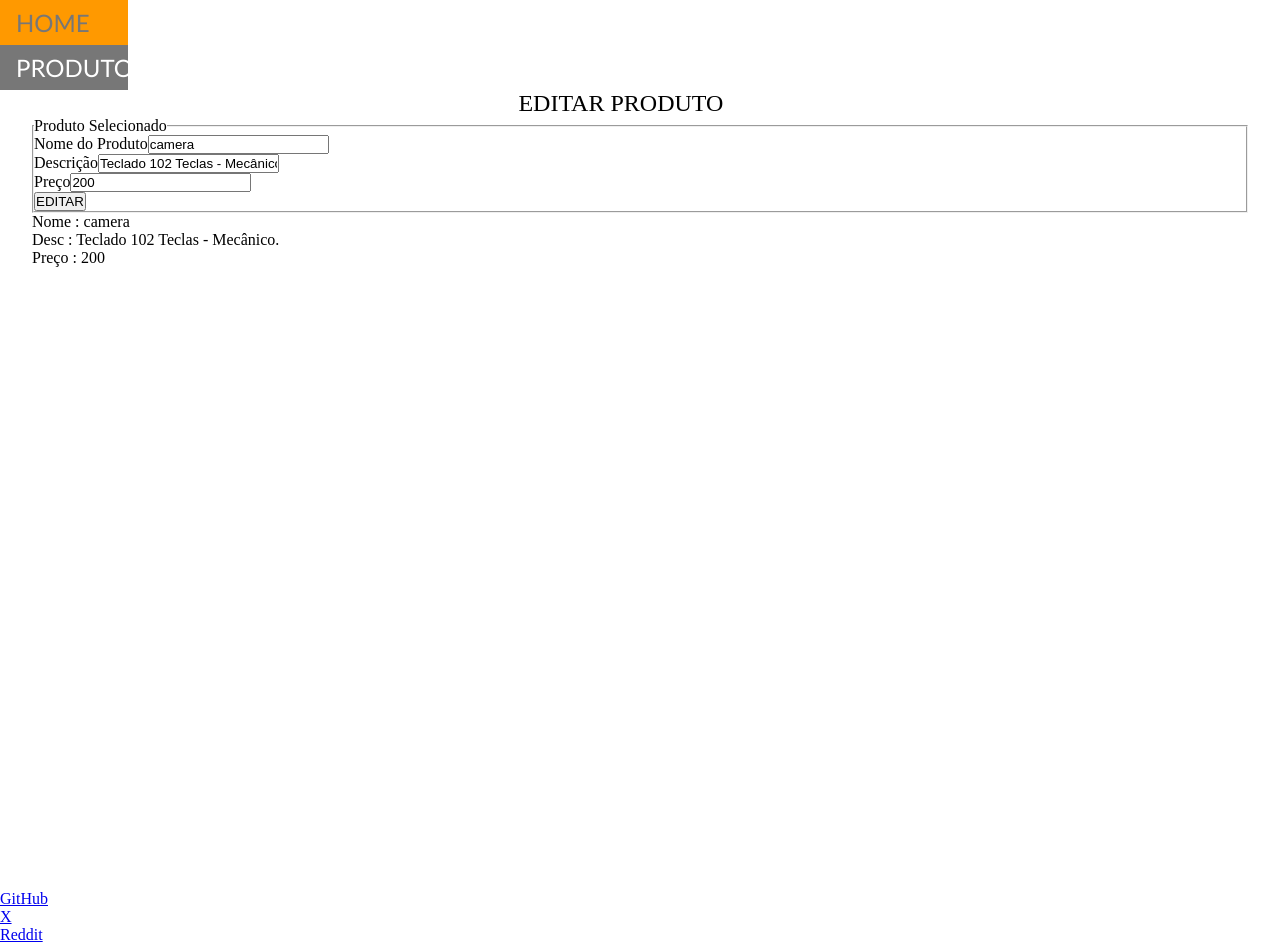
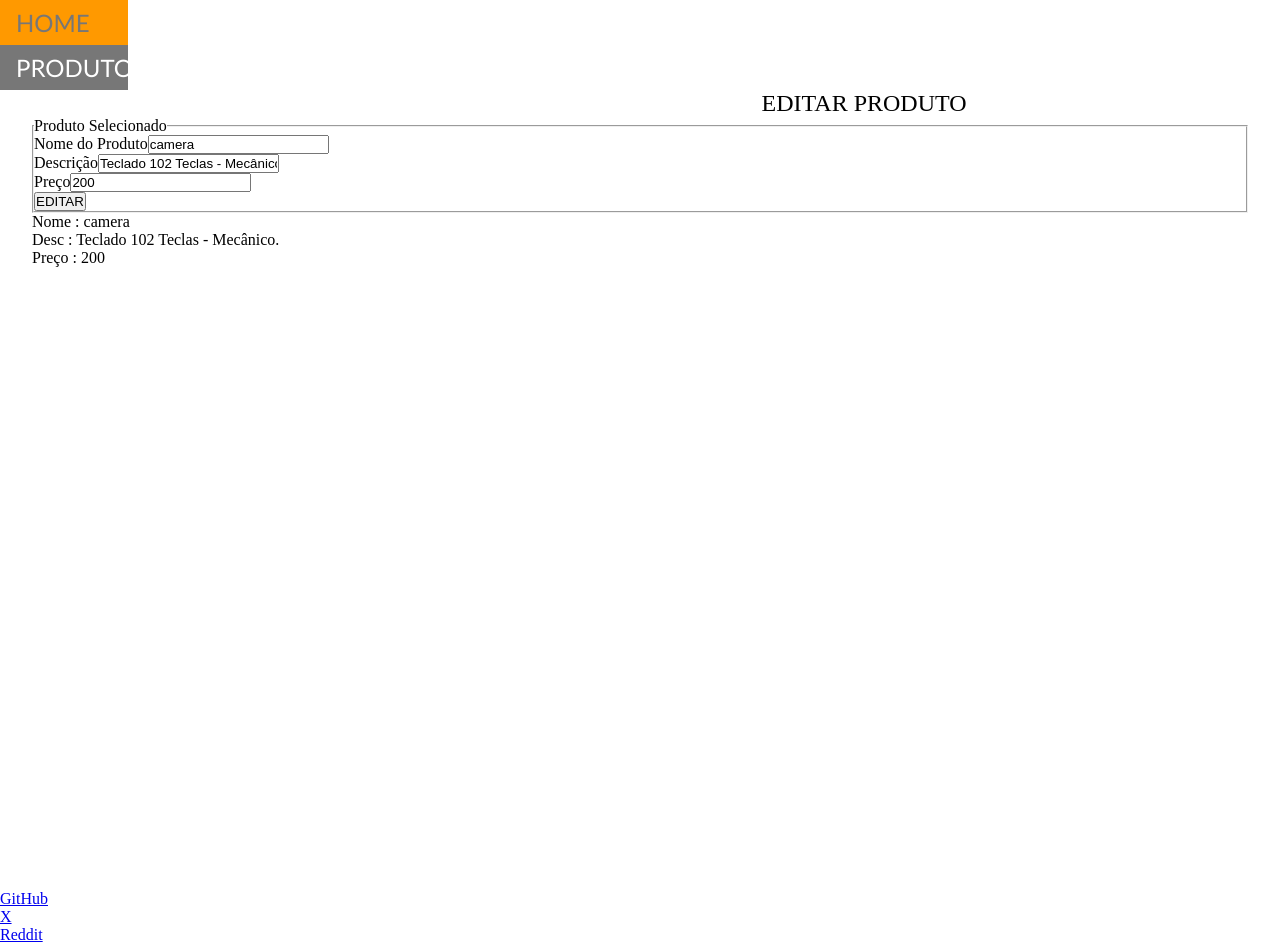
Before and after one commit to VikitorXD/Projeto1TDSPV, a React app: page /editar/produtos/1 in a window 1280 px wide. Built offline with nearby package versions, Linux system fonts and the light colour scheme; data requests are answered from the project's data file; the HTML template or start-up script is replaced by a standard one.

Commit message:
iniciando com o gupo o scss Co-authored-by: Vitordsperera <Vitordsperera@users.noreply.github.com> Co-authored-by: vabdala2003 <vabdala2003@users.noreply.github.com>

```diff
--- a/src/routes/EditarProduto.scss
+++ b/src/routes/EditarProduto.scss
@@ -19,7 +19,7 @@ html {
 
 
     h1 {
-        margin-left: 40%;
+        margin-left: 60%;
         font-size: 1.5rem;
         font-family:'Times New Roman', Times, serif;
         font-weight: lighter;
```
